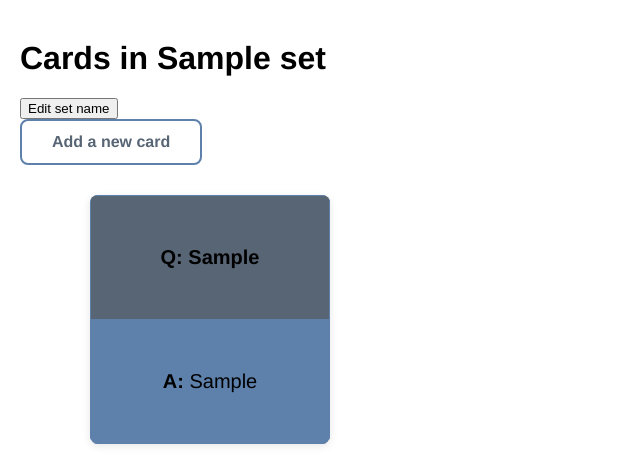
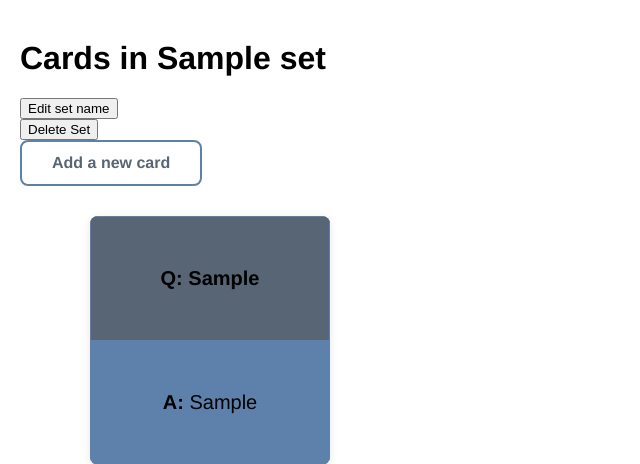
Before and after one commit to Xestycheeze/FlashcardFlask, a Flask app: page /sets/1 in a window 1280 px wide. Shown: the part 90-554 px from the top of the page, without its empty margins (0-640 px from the left). Run offline with Flask 3, Linux system fonts and the light colour scheme; tables that the repository leaves empty hold one stand-in row (values such as "Sample post").

Commit message:
Function that deletes set. Cards within said set will be deleted too.

```diff
--- a/set/routes.py
+++ b/set/routes.py
@@ -31,12 +31,24 @@ def create_sets():
 @set_bp.route('/<int:set_id>', methods=['GET', 'POST'])
 def show_set_cards(set_id):
     set_data = SetModel.query.get_or_404(set_id)
-    if request.method == 'POST':
+    if request.method == 'POST': # Updates name of set
         payload = request.form
         if payload and len(payload.get("new-name").strip()) > 0:
             set_data.name = payload.get("new-name").strip()
             db.session.commit()
     return render_template("set_cards.html", set_data=set_data, cards=set_data.cards)
+
+@set_bp.route('/delete/set/<int:set_id>', methods=['POST'])
+def delete_set(set_id):
+    target_set = SetModel.query.get_or_404(set_id)
+    try:
+        # SetModel deletion was already defined to cascade onto CardModel
+        db.session.delete(target_set)
+        db.session.commit()
+    except Exception as e:
+        db.session.rollback()
+        return redirect(url_for('set.show_set_cards', set_id=set_id))
+    return redirect(url_for('set.show_sets'))
 
 @set_bp.route('/<int:set_id>/cards/<int:card_id>', methods=['GET', 'POST'])
 def update_card(set_id, card_id):
--- a/templates/set_cards.html
+++ b/templates/set_cards.html
@@ -5,12 +5,15 @@
 {% block content %}
 <h1>Cards in <span id="set-name-h1">{{ set_data.name }}</span></h1>
     <button id="set-updater-enabler" type="button">Edit set name</button>
-    <form style="display: none;" id="set-updater" method="POST">
+        <form action="{{ url_for('set.show_set_cards', set_id=set_data.id) }}" style="display: none;" id="set-updater" method="POST">
         <input type="text" name="new-name" placeholder="{{ set_data.name }}" required>
         <button type="submit">Update set name</button>
         </form>
         <button style="display: none;" id="set-updater-canceller" type="button">Cancel</button>
     <br/>
+    <form id="set_deleter" method="POST" action="{{ url_for('set.delete_set', set_id=set_data.id) }}">
+        <button>Delete Set</button>
+    </form>
     <a class="btn four" href="{{ url_for('set.create_cards', set_id=set_data.id) }}">
         Add a new card
     </a>
@@ -45,6 +48,13 @@
             document.getElementById('set-updater').style.display = 'none';
             this.style.display = 'none';
         });
+        document.getElementById('set_deleter').addEventListener('submit', function(event){
+            event.preventDefault();
+            let text = "Are you sure you want to delete this set? All cards in this set will be removed."
+            if (confirm(text) === true){
+                this.submit();
+            }
+        });
         let deleteCardButtons = document.getElementsByClassName('flashcard-deleter')
         for (let idx = 0; idx < deleteCardButtons.length; idx++){
             deleteCardButtons[idx].addEventListener('submit', function(event) {
```
Lines whose indentation alone changed are shown as unchanged.
